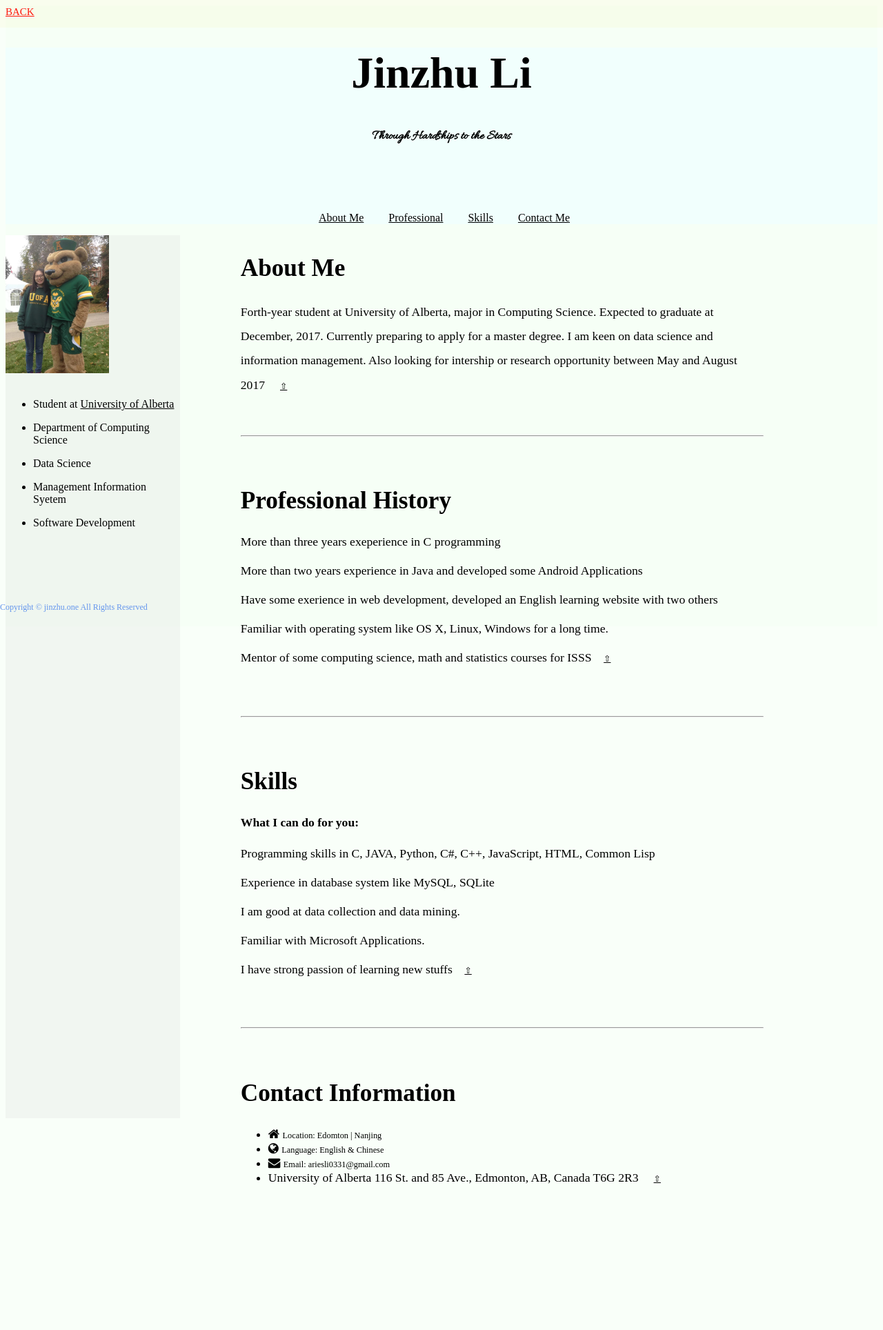
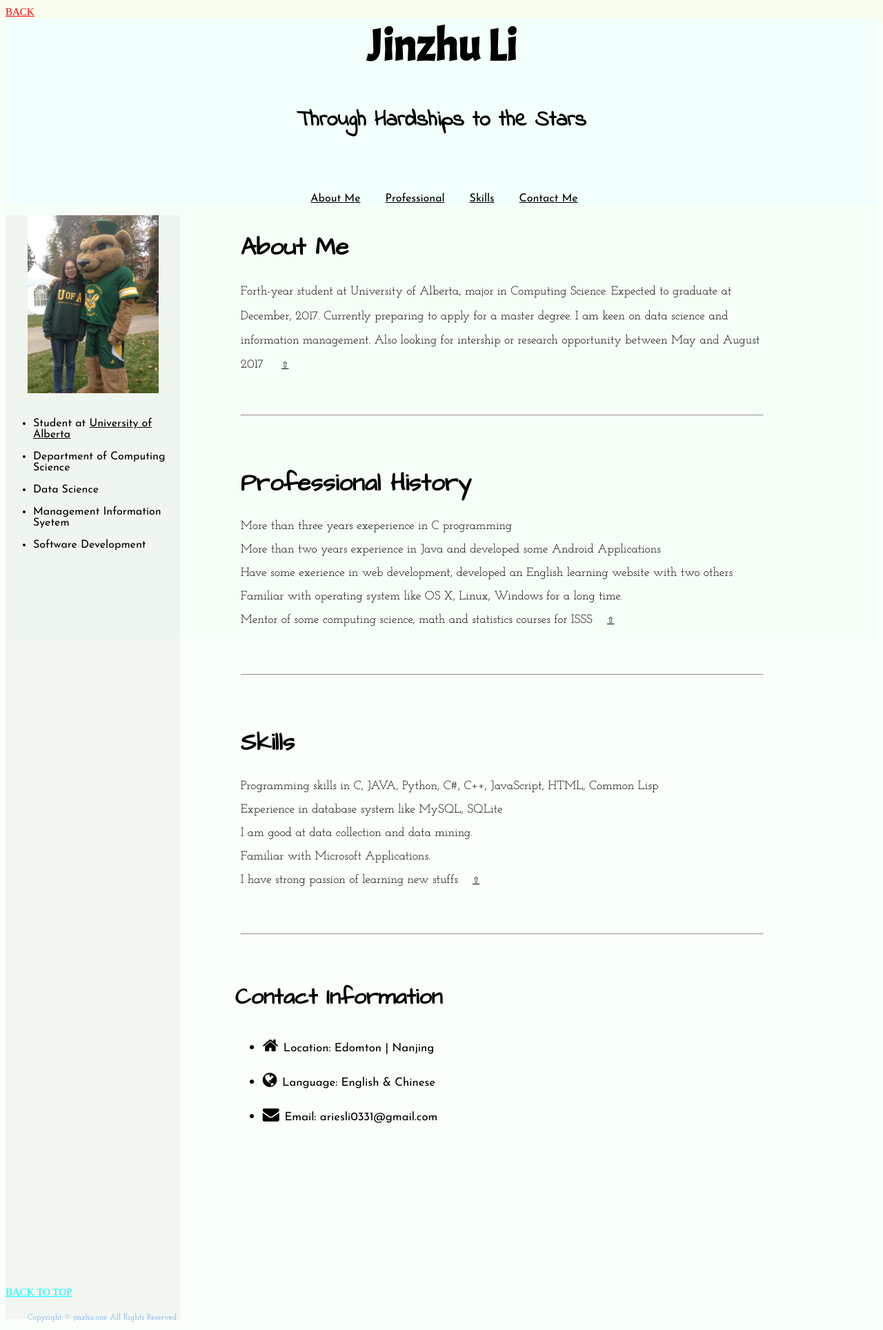
Before and after one commit to Aries0331/Aries0331.github.io, a Jekyll site: the page profile.html, which Jekyll copies as it is, in a window 1280 px wide. Shown: the whole page at 69% size. Built offline with Jekyll 4.4.1, drawn with Linux system fonts in a browser that asks for light colours; some web fonts are replaced; before the commit the page ends 1756 px from its top, so only the background shows below that.

Commit message:
finish update profile page

```diff
--- a/css/profile.css
+++ b/css/profile.css
@@ -5,6 +5,7 @@ html, body {
 
 h2 {
   font-size: 200%;
+  font-family: 'Architects Daughter', cursive;
 }
 
 hr {
@@ -15,8 +16,18 @@ a {
   color: #000000;
 }
 
+li {
+  font-family: 'Josefin Sans', sans-serif;
+}
+
+p {
+  font-family: 'Josefin Slab', serif;
+}
+
 .goback {
   text-align: left;
+  padding-top: 0.5em;
+  padding-left: 0.5em;
 }
 
 a.back {
@@ -26,11 +37,13 @@ a.back {
   text-decoration: underline;
 }
 
-a.bottom {
+.bottom {
+  position: absolute;
   font-size: 15px;
   color: #00FFFF;
-  text-align: right;
-  visibility: hidden;
+  text-align: left;
+  bottom: 2em;
+  /*visibility: hidden;*/
 }
 
 i.material-icons {
@@ -42,7 +55,7 @@ i.material-icons {
 .blender {
   position: absolute;
   width: 100%;
-  height: 2.5em;
+  height: 2em;
 
   top: 0;
   left: 0;
@@ -58,7 +71,7 @@ i.material-icons {
   left: 0;
   right: 0;
 
-  margin-top: 0em;;
+  margin-top: -1em;;
 
   background-color: white;
   background-color: rgba(240, 255, 255, 0.8);
@@ -70,11 +83,12 @@ h1, h3 {
 
 h1 {
   font-size: 400%;
-  font-family: 'Almendra';
+  font-family: 'Acme', sans-serif;
 }
 
 h3 {
-  font-family: 'Allura';
+  font-family: 'Indie Flower', cursive;
+  font-size: 200%;
 }
 
 .list {
@@ -84,7 +98,7 @@ h3 {
 }
 
 .guide {
-  padding-top: 4em;
+  padding-top: 2em;
 }
 
 .guide > * > li {
@@ -97,10 +111,10 @@ nav a:hover {
 }
 
 img {
-  width: 150px;
-  height: 200px;
+  max-width: 75%;
+  max-height: 75%;
   position: relative;
-
+  left: 2em;
   /*visibility: hidden; */
 }
 
@@ -109,7 +123,7 @@ img {
   position: relative;
   background-color: rgba(211, 211, 211, 0.2);
   width: 20%;
-  height: 80em;
+  height: 100em;
   margin-top: 0em;
 }
 
@@ -163,24 +177,19 @@ span {
   margin-top: 2em;
   margin-left: 5em;
   width: 60%;
-  font-size: 110%;
 }
 
-ul.contactInfo > * > li {
-  font-size: 110%;
+#contact > * > li {
+  font-size: 150%;
+  line-height: 200%;
 }
 
 .footer {
   position: absolute;
-  right: 0px;
-  bottom: 0px;
+  text-align: left;
   width: 100%;
-}
-
-.footer-content{
-	position: relative;
-  text-align: left;
-  bottom: 0;
+  bottom: -1em;
+  left: 2em;
 }
 
 .footer-content p{
--- a/profile.html
+++ b/profile.html
@@ -10,21 +10,20 @@
     -->
     <meta name="viewport" content="width=device-width, initial-scale=1">
     <link rel="stylesheet" href="https://cdnjs.cloudflare.com/ajax/libs/font-awesome/4.7.0/css/font-awesome.min.css">
-    <link href='//fonts.googleapis.com/css?family=Allura' rel='stylesheet'>
-    <link href='//fonts.googleapis.com/css?family=Almendra' rel='stylesheet'>
-    <link href='//fonts.googleapis.com/css?family=Annie Use Your Telescope' rel='stylesheet'>
+    <link href="https://fonts.googleapis.com/css?family=Acme|Architects+Daughter|Indie+Flower|Josefin+Sans|Josefin+Slab:400,600,700" rel="stylesheet">
     <title>About Me -- Jinzhu</title>
     <!-- link html to css -->
     <link href="css/profile.css" type="text/css" rel="stylesheet">
   </head>
 
   <body>
-    <nav class="goback">
-      <a class="back" href="index.html">
-        BACK
-      </a>
-    </nav>
-    <header class="blender"></header>
+    <header class="blender">
+      <div class="goback">
+        <a class="back" href="index.html">
+          BACK
+        </a>
+      </div>
+    </header>
     <header class="navi">
       <h1>Jinzhu Li</h1>
       <h3>Through Hardships to the Stars</h3>
@@ -46,6 +45,13 @@
         <li>Management Information Syetem</li>
         <li>Software Development</li>
       </ul>
+      <a href="#top" class="bottom">BACK TO TOP</a>
+      <div class="footer">
+          <div class="footer-content">
+              <p>Copyright © jinzhu.one All Rights Reserved
+              </p>
+          </div>
+      </div>
     </div>
       <div id="introduction">
         <h2 id="m1">About Me</h2>
@@ -69,7 +75,6 @@
       </div>
       <div id="skills">
         <h2 id="m3">Skills</h2>
-        <h4>What I can do for you: </h4>
         <p>Programming skills in C, JAVA, Python, C#, C++, JavaScript, HTML, Common Lisp</br></br>
           Experience in database system like MySQL, SQLite</br></br>
           I am good at data collection and data mining.</br></br>
@@ -94,24 +99,8 @@
           <i class="fa fa-envelope"></i>
           <span>Email: ariesli0331@gmail.com</span>
         </li>
-          <li>University of Alberta 116 St. and 85 Ave., Edmonton, AB, Canada T6G 2R3 &nbsp;&nbsp;&nbsp;
-          <span><a href="#top">&#8679;</a></span></br></br>
-        </li>
       </ul>
       </div>
 
-
-    <div>
-    <a href="top" class="bottom">BACK TO TOP</a>
-  </div>
-
-  <!-- /.container -->
-  <div class="footer">
-      <div class="footer-content">
-          <p>Copyright © jinzhu.one All Rights Reserved
-          </p>
-      </div>
-  </div>
-
   </body>
 </html>
```
